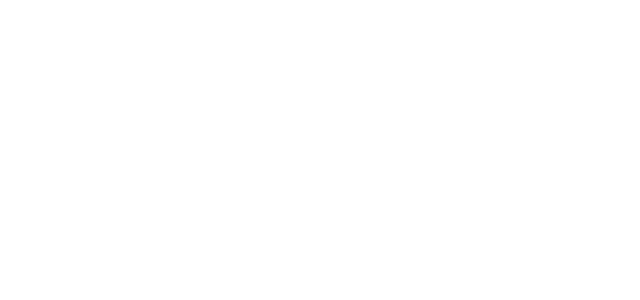
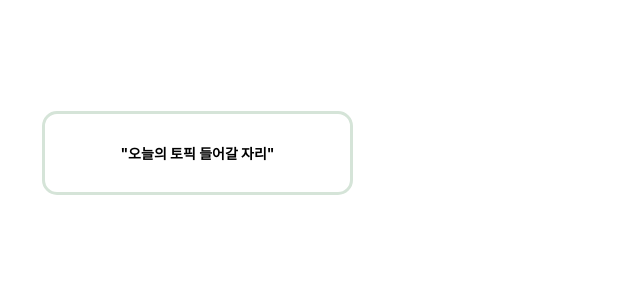
Before and after one commit to INFJournal/front-end, a React (Create React App) app: page /LookEssay in a window 1280 px wide. Before the commit this address had no page. Shown: the top 300 px of the page, without its empty margins (0-640 px from the left). Built offline with nearby package versions, Linux system fonts and the light colour scheme.

Commit message:
테스트

```diff
--- a/src/App.js
+++ b/src/App.js
@@ -4,14 +4,16 @@
 import Home from "./pages/Home";
 import Topic from "./pages/Topic";
 import OpenEssay from "./pages/OpenEssay";
+import LookEssay from "./pages/LookEssay";
 function App() {
   return (
     <>
       <BrowserRouter>
         <Routes>
-          <Route path="/Home" element={<Home />} />
+          <Route path="/" element={<Home />} />
           <Route path="/Topic" element={<Topic />} />
           <Route path="/OpenEssay" element={<OpenEssay />} />
+          <Route path ="/LookEssay" element={<LookEssay/>}/>
         </Routes>
       </BrowserRouter>
     </>
--- /dev/null
+++ b/src/pages/LookEssay.jsx
@@ -0,0 +1,28 @@
+import React from 'react'
+import styled from "styled-components";
+
+const TodayTopic =styled.div`
+    display: flex;
+    align-items: center;
+    justify-content: center;
+    border-radius: 15px;
+    border: 3px solid #D5E4D8;
+    width: 305px;
+    height: 78px;
+    margin : 111px 0 0 42px;
+`
+
+const TopicTitle= styled.div`
+    font-weight: 700;
+    font-size: 14px;
+`
+
+export default function LookEssay() {
+  return (
+    <div>
+        <TodayTopic>
+            <TopicTitle>"오늘의 토픽 들어갈 자리"</TopicTitle>
+        </TodayTopic>
+    </div>
+  )
+}
```
